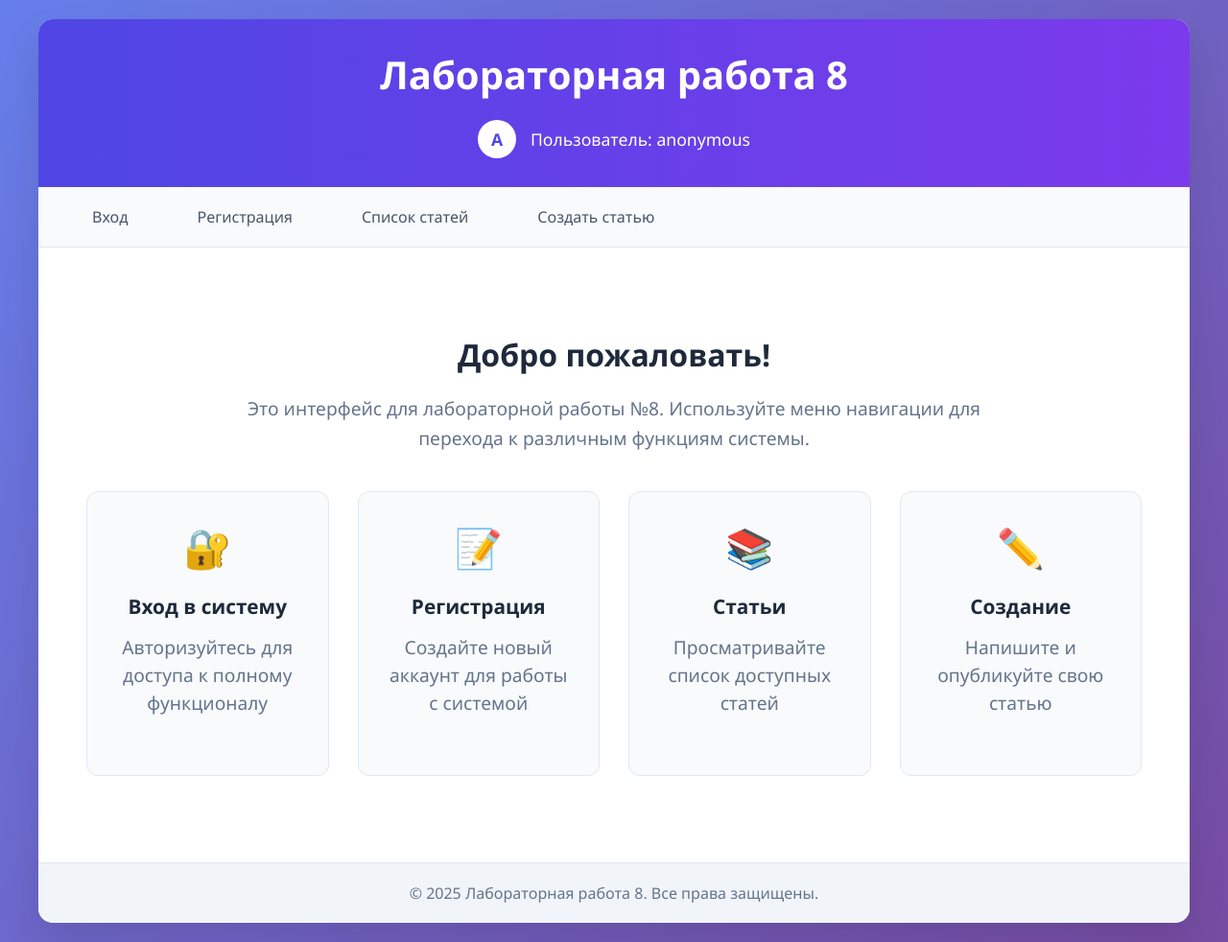
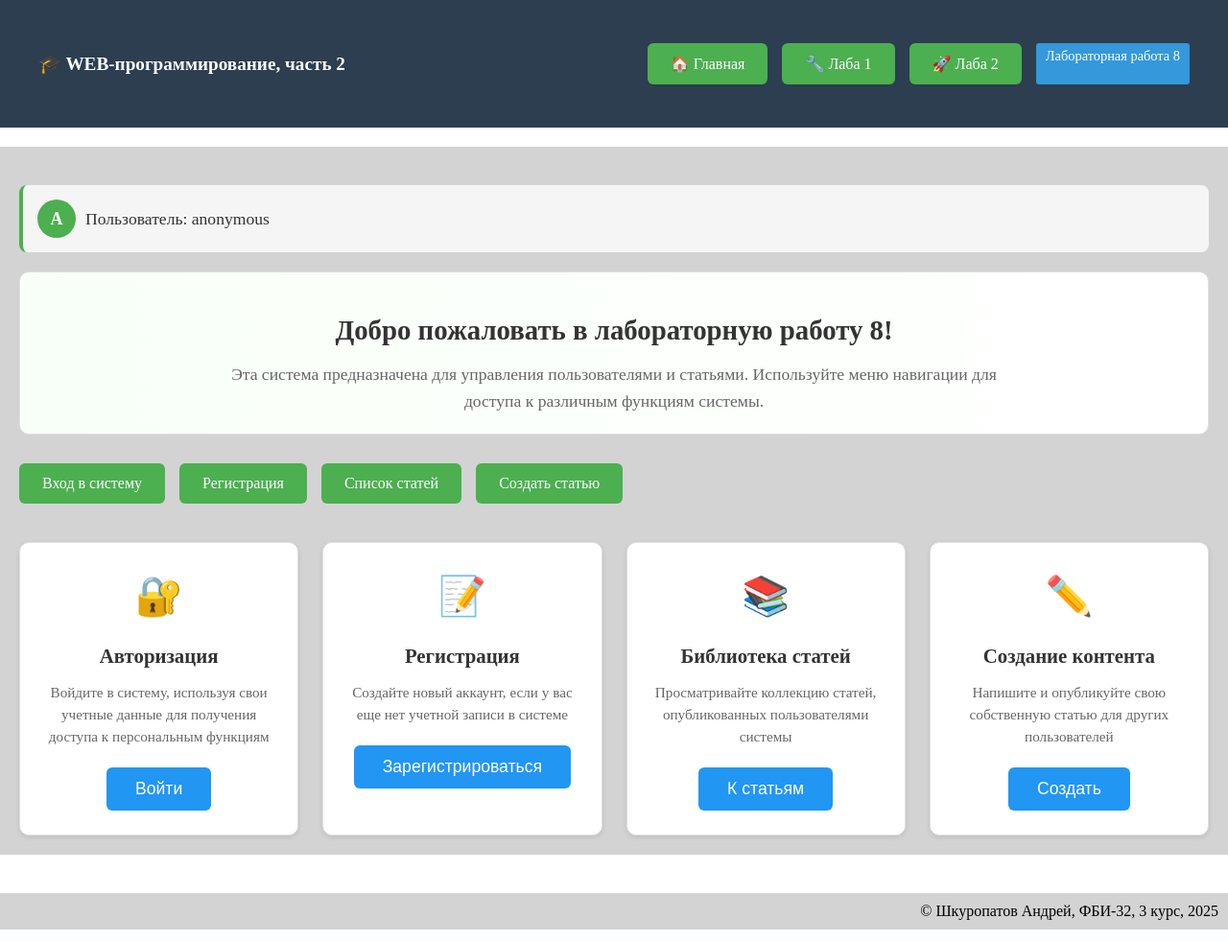
Before and after one commit to andrey22462246/web-back-labs, a Flask app: page /lab8/ in a window 1280 px wide. Shown: the whole page at 96% size. Run offline with Flask 3, Linux system fonts and the light colour scheme; parts of the project's set-up code (start-up, migrations or seed data) failed here and were passed over.

Commit message:
Модель базы данных

```diff
--- a/app.py
+++ b/app.py
@@ -10,13 +10,29 @@ from lab8 import lab8
 import datetime
 import math
 import os
+from os import path
 from dotenv import load_dotenv
+from flask_sqlalchemy import SQLAlchemy
+from db import db
 
 app = Flask(__name__)
 
 app.config['SECRET_KEY'] = os.environ.get('SECRET_KEY', "секретно-секретный секрет")
 app.config['DB_TYPE'] = os.getenv('DB_TYPE', 'postgres')
 
+if app.config['DB_TYPE'] == 'postgres':
+    db_name = 'andrey_shkuropatov_orm'
+    db_user = 'andrey_shkuropatov_orm'
+    db_password = '123'
+    host_ip = '127.0.0.1'
+    host_port = '5432'
+
+    app.config['SQLALCHEMY_DATABASE_URI'] = f'postgresql://{db_user}:{db_password}@{host_ip}:{host_port}/{db_name}'
+else:
+    dir_path = path.dirname(path.realpath(__file__))
+    db_path = path.join(dir_path, "andrey_shkuropatov_orm.db")
+    app.config['SQLALCHEMY_DATABASE_URI'] = f'sqlite:///{db_path}'
+db.init_app(app)
 app.register_blueprint(lab1)
 app.register_blueprint(lab2)
 app.register_blueprint(lab3)
--- /dev/null
+++ b/db/__init__.py
@@ -0,0 +1,3 @@
+from flask_sqlalchemy import SQLAlchemy
+
+db = SQLAlchemy()
--- a/templates/lab8/lab8.html
+++ b/templates/lab8/lab8.html
@@ -1,234 +1,223 @@
-<!DOCTYPE html>
-<html lang="ru">
-<head>
-    <meta charset="UTF-8">
-    <meta name="viewport" content="width=device-width, initial-scale=1.0">
-    <title>Лабораторная работа 8</title>
+{% extends "base.html" %}
+
+{% block lab %}Лабораторная работа 8{% endblock %}
+
+{% block script %}
 <style>
-        * {
-            margin: 0;
-            padding: 0;
-            box-sizing: border-box;
-            font-family: 'Segoe UI', Tahoma, Geneva, Verdana, sans-serif;
-        }
-
-        body {
-            background: linear-gradient(135deg, #667eea 0%, #764ba2 100%);
-            min-height: 100vh;
-            padding: 20px;
-        }
-
-        .container {
-            max-width: 1200px;
-            margin: 0 auto;
-            background: white;
-            border-radius: 15px;
-            box-shadow: 0 20px 40px rgba(0, 0, 0, 0.1);
-            overflow: hidden;
-        }
-
-        .header {
-            background: linear-gradient(to right, #4f46e5, #7c3aed);
-            color: white;
-            padding: 30px;
-            text-align: center;
-        }
-
-        .header h1 {
-            font-size: 2.5em;
-            margin-bottom: 10px;
-            font-weight: 700;
-        }
-
     .user-info {
         display: flex;
         align-items: center;
-            justify-content: center;
-            gap: 15px;
-            margin-top: 20px;
-            font-size: 1.1em;
+        gap: 10px;
+        margin: 20px 0;
+        padding: 15px;
+        background-color: #f5f5f5;
+        border-radius: 8px;
+        border-left: 4px solid #4CAF50;
     }
 
     .user-icon {
         width: 40px;
         height: 40px;
-            background: white;
+        background: #4CAF50;
         border-radius: 50%;
         display: flex;
         align-items: center;
         justify-content: center;
-            color: #4f46e5;
+        color: white;
         font-weight: bold;
+        font-size: 18px;
     }
 
-        .nav {
-            background: #f8fafc;
-            padding: 20px 30px;
-            border-bottom: 1px solid #e2e8f0;
+    .user-info span {
+        font-size: 1.1em;
+        color: #333;
     }
 
     .nav-links {
         display: flex;
-            gap: 20px;
-            list-style: none;
+        gap: 15px;
+        margin: 30px 0;
         flex-wrap: wrap;
     }
 
     .nav-links a {
         text-decoration: none;
-            color: #475569;
+        color: white;
         padding: 12px 24px;
-            border-radius: 8px;
-            transition: all 0.3s ease;
+        border-radius: 6px;
+        transition: all 0.3s;
         font-weight: 500;
-            border: 2px solid transparent;
+        background-color: #4CAF50;
+        border: none;
+        cursor: pointer;
+        font-size: 1em;
     }
 
     .nav-links a:hover {
-            background: #4f46e5;
-            color: white;
+        background-color: #45a049;
         transform: translateY(-2px);
-            box-shadow: 0 5px 15px rgba(79, 70, 229, 0.3);
-        }
-
-        .content {
-            padding: 40px 30px;
-            min-height: 400px;
-        }
-
-        .welcome-section {
-            text-align: center;
-            padding: 50px 20px;
-        }
-
-        .welcome-section h2 {
-            color: #1e293b;
-            font-size: 2em;
-            margin-bottom: 20px;
-        }
-
-        .welcome-section p {
-            color: #64748b;
-            font-size: 1.2em;
-            line-height: 1.6;
-            max-width: 800px;
-            margin: 0 auto 30px;
+        box-shadow: 0 4px 8px rgba(0,0,0,0.2);
     }
 
     .features {
         display: grid;
-            grid-template-columns: repeat(auto-fit, minmax(250px, 1fr));
-            gap: 30px;
+        grid-template-columns: repeat(auto-fit, minmax(280px, 1fr));
+        gap: 25px;
         margin-top: 40px;
     }
 
     .feature-card {
-            background: #f8fafc;
-            padding: 30px;
-            border-radius: 12px;
+        background: #fff;
+        padding: 25px;
+        border-radius: 10px;
         text-align: center;
         transition: transform 0.3s ease, box-shadow 0.3s ease;
-            border: 1px solid #e2e8f0;
+        border: 1px solid #e0e0e0;
+        box-shadow: 0 2px 5px rgba(0,0,0,0.1);
     }
 
     .feature-card:hover {
         transform: translateY(-5px);
-            box-shadow: 0 10px 25px rgba(0, 0, 0, 0.1);
+        box-shadow: 0 10px 25px rgba(0, 0, 0, 0.15);
     }
 
     .feature-icon {
         font-size: 2.5em;
         margin-bottom: 20px;
-            color: #4f46e5;
+        color: #4CAF50;
+        height: 60px;
+        display: flex;
+        align-items: center;
+        justify-content: center;
     }
 
     .feature-card h3 {
-            color: #1e293b;
+        color: #333;
         margin-bottom: 15px;
         font-size: 1.3em;
+        font-weight: 600;
     }
 
     .feature-card p {
-            color: #64748b;
+        color: #666;
         line-height: 1.5;
+        font-size: 0.95em;
     }
 
-        .footer {
-            background: #f1f5f9;
+    .welcome-text {
+        text-align: center;
+        margin-bottom: 30px;
         padding: 20px;
-            text-align: center;
-            color: #64748b;
-            border-top: 1px solid #e2e8f0;
+        background: linear-gradient(to right, #f8fff8, #ffffff);
+        border-radius: 10px;
+        border: 1px solid #e0e0e0;
+    }
+
+    .welcome-text h2 {
+        color: #333;
+        margin-bottom: 15px;
+        font-size: 1.8em;
+    }
+
+    .welcome-text p {
+        color: #666;
+        font-size: 1.1em;
+        line-height: 1.6;
+        max-width: 800px;
+        margin: 0 auto;
     }
 
     @media (max-width: 768px) {
         .nav-links {
             flex-direction: column;
-                gap: 10px;
         }
 
         .nav-links a {
             text-align: center;
+            width: 100%;
         }
 
-            .header h1 {
-                font-size: 2em;
+        .features {
+            grid-template-columns: 1fr;
         }
     }
+
+    .action-button {
+        margin-top: 20px;
+        text-align: center;
+    }
+
+    .action-button button {
+        background-color: #2196F3;
+        color: white;
+        padding: 12px 30px;
+        border: none;
+        border-radius: 6px;
+        font-size: 1.1em;
+        cursor: pointer;
+        transition: all 0.3s;
+    }
+
+    .action-button button:hover {
+        background-color: #1976D2;
+        transform: translateY(-2px);
+        box-shadow: 0 4px 12px rgba(33, 150, 243, 0.3);
+    }
 </style>
-</head>
-<body>
-    <div class="container">
-        <div class="header">
-            <h1>Лабораторная работа 8</h1>
+{% endblock %}
+
+{% block main %}
     <div class="user-info">
         <div class="user-icon">A</div>
-                <span>Пользователь: {{ username }}</span>
-            </div>
+        <span>Пользователь: {{ username|default('anonymous', true) }}</span>
     </div>
 
-        <nav class="nav">
-            <ul class="nav-links">
-                <li><a href="/lab8/login">Вход</a></li>
-                <li><a href="/lab8/register">Регистрация</a></li>
-                <li><a href="/lab8/articles">Список статей</a></li>
-                <li><a href="/lab8/create">Создать статью</a></li>
-            </ul>
-        </nav>
+    <div class="welcome-text">
+        <h2>Добро пожаловать в лабораторную работу 8!</h2>
+        <p>Эта система предназначена для управления пользователями и статьями. Используйте меню навигации для доступа к различным функциям системы.</p>
+    </div>
 
-        <div class="content">
-            <div class="welcome-section">
-                <h2>Добро пожаловать!</h2>
-                <p>Это интерфейс для лабораторной работы №8. Используйте меню навигации для перехода к различным функциям системы.</p>
+    <div class="nav-links">
+        <a href="/lab8/login">Вход в систему</a>
+        <a href="/lab8/register">Регистрация</a>
+        <a href="/lab8/articles">Список статей</a>
+        <a href="/lab8/create">Создать статью</a>
+    </div>
 
     <div class="features">
         <div class="feature-card">
             <div class="feature-icon">🔐</div>
-                        <h3>Вход в систему</h3>
-                        <p>Авторизуйтесь для доступа к полному функционалу</p>
+            <h3>Авторизация</h3>
+            <p>Войдите в систему, используя свои учетные данные для получения доступа к персональным функциям</p>
+            <div class="action-button">
+                <button onclick="window.location.href='/lab8/login'">Войти</button>
+            </div>
         </div>
         <div class="feature-card">
             <div class="feature-icon">📝</div>
             <h3>Регистрация</h3>
-                        <p>Создайте новый аккаунт для работы с системой</p>
+            <p>Создайте новый аккаунт, если у вас еще нет учетной записи в системе</p>
+            <div class="action-button">
+                <button onclick="window.location.href='/lab8/register'">Зарегистрироваться</button>
+            </div>
         </div>
         <div class="feature-card">
             <div class="feature-icon">📚</div>
-                        <h3>Статьи</h3>
-                        <p>Просматривайте список доступных статей</p>
+            <h3>Библиотека статей</h3>
+            <p>Просматривайте коллекцию статей, опубликованных пользователями системы</p>
+            <div class="action-button">
+                <button onclick="window.location.href='/lab8/articles'">К статьям</button>
+            </div>
         </div>
         <div class="feature-card">
             <div class="feature-icon">✏️</div>
-                        <h3>Создание</h3>
-                        <p>Напишите и опубликуйте свою статью</p>
-                    </div>
+            <h3>Создание контента</h3>
+            <p>Напишите и опубликуйте свою собственную статью для других пользователей</p>
+            <div class="action-button">
+                <button onclick="window.location.href='/lab8/create'">Создать</button>
             </div>
         </div>
     </div>
 
-        <div class="footer">
-            <p>© 2025 Лабораторная работа 8. Все права защищены.</p>
-        </div>
-    </div>
-</body>
-</html>
+
+{% endblock %}
```
Also changed, not shown: db/models.py (added, +15 -0 lines). Lines whose indentation alone changed are shown as unchanged.
